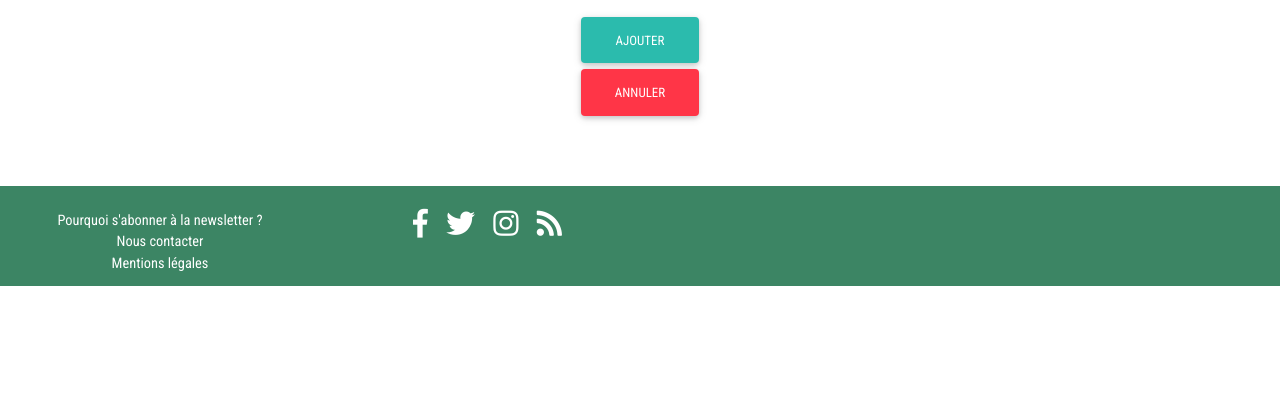
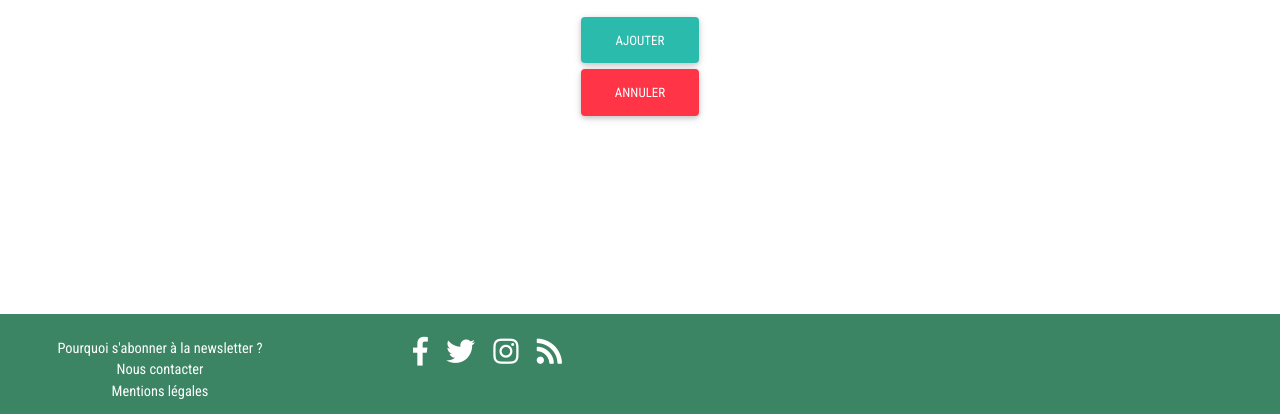
Before and after one commit to SatarAs/BenLaBenne, a Symfony app: template templates/Admin/Add/addArticle.html.twig in a window 1280 px wide. Shown: the part 642-1061 px from the top of the page. Before the commit the page ends 928 px from the top, so only its background shows below. Run offline with Twig, Linux system fonts and the light colour scheme; the template is opened without the code that fills it, so the values that code supplies are empty; form fields are guessed from the names that the template uses; some libraries are stand-ins or nearby versions.

Commit message:
footer blabla

```diff
--- a/public/css/style.css
+++ b/public/css/style.css
@@ -19,7 +19,6 @@ footer {
     position: relative;
     width:100%;
     height: 100px;
-
 }
 #logo {
     background-color: white;
--- a/templates/components/footer.html.twig
+++ b/templates/components/footer.html.twig
@@ -1,6 +1,6 @@
 {% block content %}
 
-    <footer class="page-footer font-small pt-4 margin-top" style="margin-top: 5%">
+    <footer class="page-footer font-small pt-4 margin-top" style="margin-top: 15%">
         <div class="container-fluid text-center text-md-left">
             <div class="row">
                 <div class="col-md-3 mb-md-0 mb-3">
```
